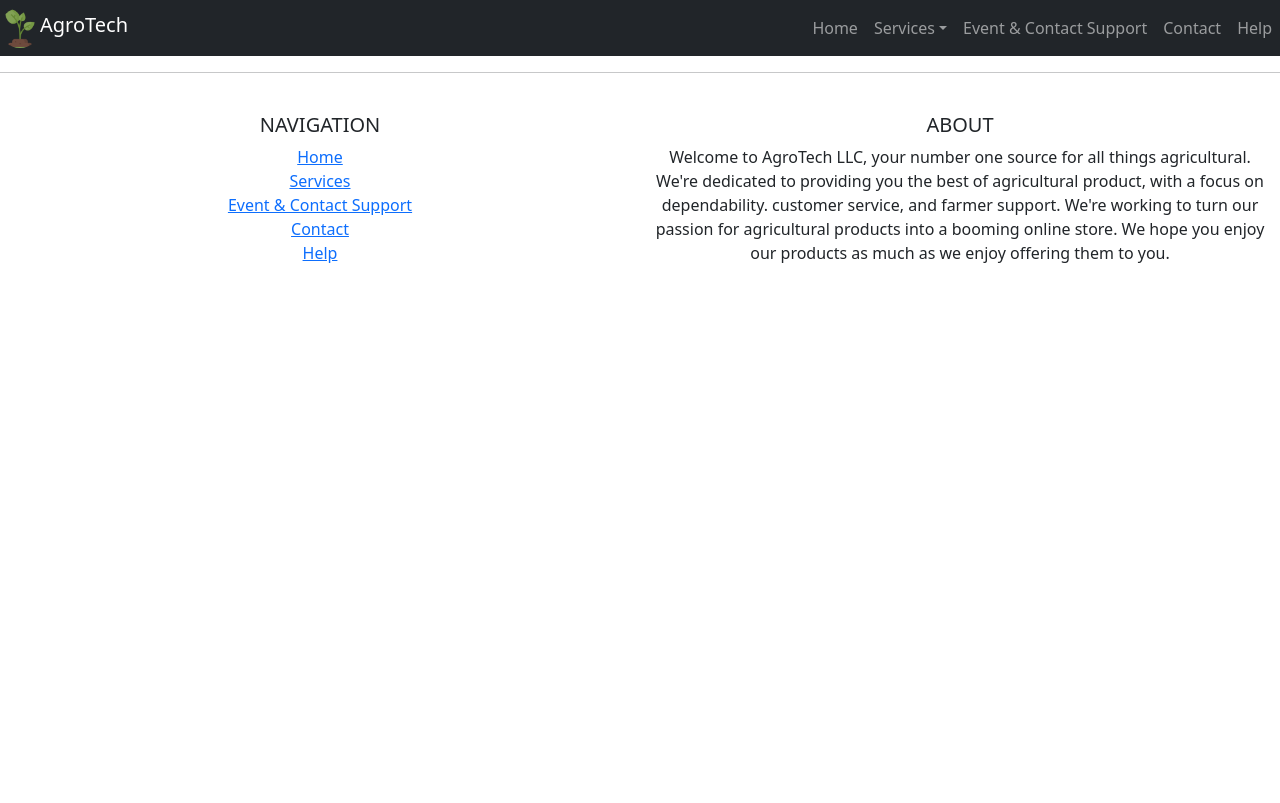
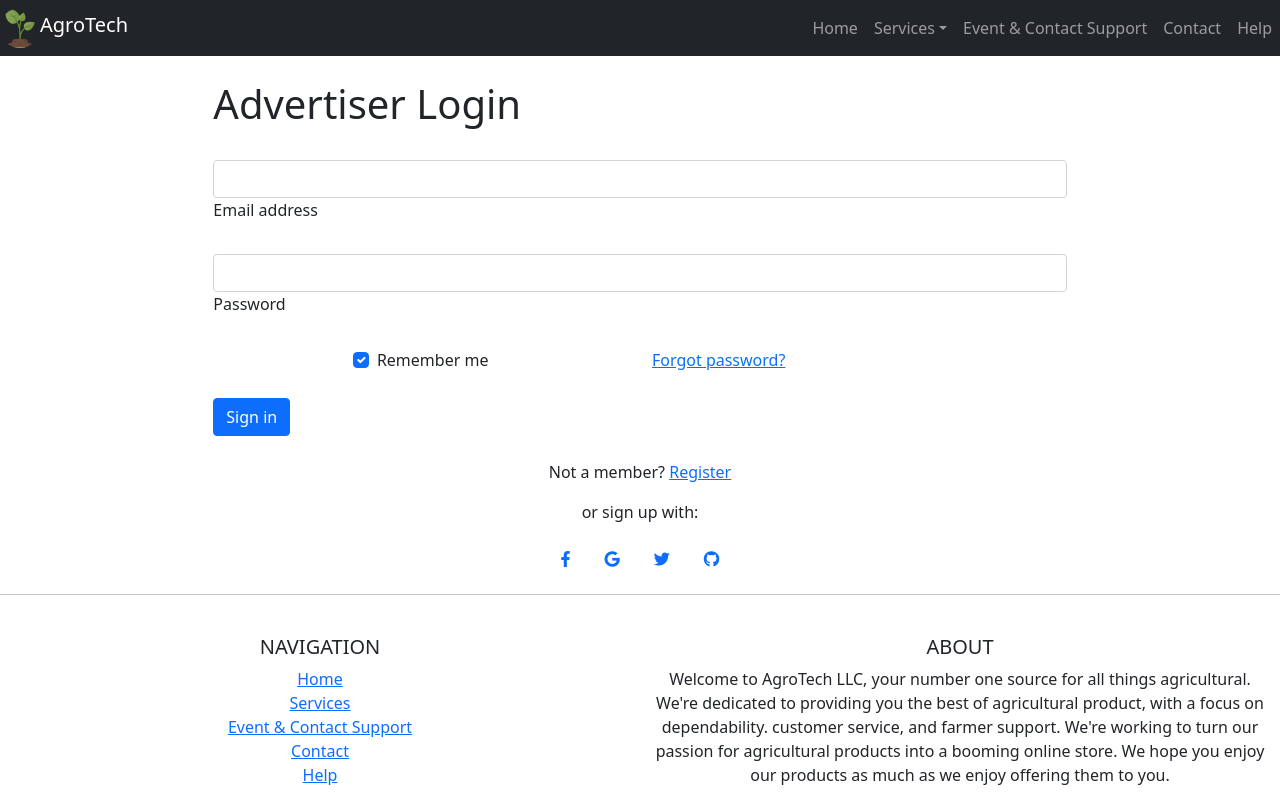
Before and after one commit to MihisaraR99/AgroTech-AgriculturalManagementSystem, a React (Create React App) app in the folder Code/frontend/: page /AdverLogin in a window 1280 px wide. Built offline with nearby package versions, Linux system fonts and the light colour scheme.

Commit message:
create ui for advertiserLogin, displayAd, Adcontact and make some changes from other ui.

```diff
--- a/Code/frontend/src/App.js
+++ b/Code/frontend/src/App.js
@@ -6,6 +6,8 @@ import Footer from "./components/Footer";
 import AllServices from "./components/AllServices";
 import AdvertiserForm from "./components/Ads/AdvertiserForm";
 import PropertyCatalog from "./components/Ads/PropertyCatalog";
+import DisplayAd from "./components/Ads/DisplayAd";
+import AdvertiserLogin from "./components/Ads/AdvertiserLogin"
 
 function App() {
   return (
@@ -15,6 +17,8 @@ function App() {
         <Route path="/" element={<AllServices />} />
         <Route path="/adform" element={<AdvertiserForm />} />
         <Route path="/properties" element={<PropertyCatalog />} />
+        <Route path="/DisplayAd" element={<DisplayAd />} />
+        <Route path="/AdverLogin" element={<AdvertiserLogin />} />
       </Routes>
       <Footer />
     </BrowserRouter>
--- a/Code/frontend/src/components/Ads/AdvertiserForm.js
+++ b/Code/frontend/src/components/Ads/AdvertiserForm.js
@@ -89,6 +89,14 @@ function AdvertiserForm() {
       <input type="email" className="form-control" id="inputEmail3"/>
     </div>
   </div>
+  <br/>
+  <form>
+  <div class="form-group">
+    <label for="exampleFormControlFile1">Input images of your proprty :</label>
+    <input type="file" class="form-control-file" id="exampleFormControlFile1"/>
+  </div>
+  <br/>
+</form>
   <div className="row mb-3">
     <div className="col-sm-10 offset-sm-2">
       <div className="form-check">
--- /dev/null
+++ b/Code/frontend/src/components/Ads/AdvertiserLogin.js
@@ -0,0 +1,61 @@
+import React from "react";
+
+function AdvertiserLogin() {
+  return (
+      <div className='col-md-8 mt-4 mx-auto'>
+          <h1>Advertiser Login</h1>
+          <br/>
+    <form>
+  <div class="form-outline mb-4">
+    <input type="email" id="form2Example1" class="form-control" />
+    <label class="form-label" for="form2Example1">Email address</label>
+  </div>
+  <div class="form-outline mb-4">
+    <input type="password" id="form2Example2" class="form-control" />
+    <label class="form-label" for="form2Example2">Password</label>
+  </div>
+  <div class="row mb-4">
+    <div class="col d-flex justify-content-center">
+      <div class="form-check">
+        <input
+          class="form-check-input"
+          type="checkbox"
+          value=""
+          id="form2Example31"
+          checked
+        />
+        <label class="form-check-label" for="form2Example31"> Remember me </label>
+      </div>
+    </div>
+    <div class="col">
+      <a href="#!">Forgot password?</a>
+    </div>
+  </div>
+
+  <button type="button" class="btn btn-primary btn-block mb-4">Sign in</button>
+
+
+  <div class="text-center">
+    <p>Not a member? <a href="#!">Register</a></p>
+    <p>or sign up with:</p>
+    <button type="button" class="btn btn-link btn-floating mx-1">
+      <i class="fab fa-facebook-f"></i>
+    </button>
+
+    <button type="button" class="btn btn-link btn-floating mx-1">
+      <i class="fab fa-google"></i>
+    </button>
+
+    <button type="button" class="btn btn-link btn-floating mx-1">
+      <i class="fab fa-twitter"></i>
+    </button>
+
+    <button type="button" class="btn btn-link btn-floating mx-1">
+      <i class="fab fa-github"></i>
+    </button>
+  </div>
+</form>
+</div>
+  );
+}
+export default AdvertiserLogin;
--- a/Code/frontend/src/components/Ads/DisplayAd.js
+++ b/Code/frontend/src/components/Ads/DisplayAd.js
@@ -0,0 +1,96 @@
+import React from "react";
+import { Link } from "react-router-dom";
+import Culti from "./img/Culti.jpg";
+
+function DisplayAd() {
+  return (
+      <div>
+          <br/>
+          <div class="d-grid gap-2 d-md-block">
+  <button class="btn btn-primary" type="button" style={{marginLeft:"22rem"}}>Back</button>
+</div>
+    <div class="text-center" >
+
+        <br/>
+
+        <br/>
+  <img src={Culti} class="rounded" alt="..." style={{ width: "40rem" }} />
+  <br/>
+  <br/>
+  <div className="btn-group" style={{ marginLeft: "30rem" }}>
+  <button type="button" className="btn btn-success">
+   Share
+  </button>
+</div>
+<div className="btn-group" style={{ marginLeft: "2rem" }}>
+  <button type="button" className="btn btn-warning">
+   Print
+  </button>
+</div>
+<br/>
+  <hr></hr>
+  <br/>
+  <div style={{marginRight: "25rem"}}>
+  <blockquote class="blockquote" style={{float: "right"}}>
+  <p className="mb-0">Availability : </p>
+</blockquote>
+<blockquote class="blockquote">
+  <p className="mb-0">Area of Land : </p>
+</blockquote>
+<blockquote class="blockquote" style={{float: "right"}}>
+  <p className="mb-0">AgentRef : </p>
+</blockquote>
+<blockquote class="blockquote">
+  <p className="mb-0">Offered for : </p>
+</blockquote>
+</div>
+<br/>
+<hr></hr>
+<div style={{marginRight: "19rem"}}>
+<h1 style={{marginRight: "4.5rem"}}>Property Details</h1>
+<br/>
+<p>details details detail details detail detail detail detail</p>
+<p>details details detail details detail detail detail detail</p>
+<p>details details detail details detaildetaildetail detail </p>
+</div>
+<br/>
+<div className="container p-3 my-3 bg-dark text-white">
+  <h1>Contact Advertiser</h1>
+</div>
+<div className='col-md-8 mt-4 mx-auto'>
+<form>
+  <div class="form-group row">
+    <label for="staticEmail" class="col-sm-2 col-form-label">Name</label>
+    <div class="col-sm-10">
+    <input type="text" class="form-control" id="" placeholder="Name"/>
+    </div>
+  </div>
+  <div class="form-group row">
+    <label for="staticEmail" class="col-sm-2 col-form-label">Email</label>
+    <div class="col-sm-10">
+    <input type="text" class="form-control" id="" placeholder="www.@examples.com"/>
+    </div>
+  </div>
+  <div class="form-group row">
+    <label for="staticEmail" class="col-sm-2 col-form-label">Phone</label>
+    <div class="col-sm-10">
+    <input type="text" class="form-control" id="" placeholder="07XXXXXXXX"/>
+    </div>
+  </div>
+  <div class="form-group row">
+    <label for="inputMessage" class="col-sm-2 col-form-label">Message</label>
+    <div class="col-sm-10">
+      <input type="text" class="form-control" id="" placeholder="Message"/>
+    </div>
+  </div>
+</form>
+</div>
+<br/>
+<button type="button" className="btn btn-success">
+   Send Message
+  </button>
+</div>
+</div>
+  );
+}
+export default DisplayAd;
--- a/Code/frontend/src/components/Ads/PropertyCatalog.js
+++ b/Code/frontend/src/components/Ads/PropertyCatalog.js
@@ -56,9 +56,6 @@ function PropertyCatalog() {
 <br/>
 <br/>
 <br/>
-<br/>
-<br/>
-<br/>
 
     <div className="card" style={{ width: "18rem" }}>
     <img className="card-img-top" src={bg3} alt="Card image cap"/>
```
Also changed, not shown: Code/frontend/src/components/Ads/img/Culti.jpg (added), 1 other file (tests, documents, lock files or other folders).
